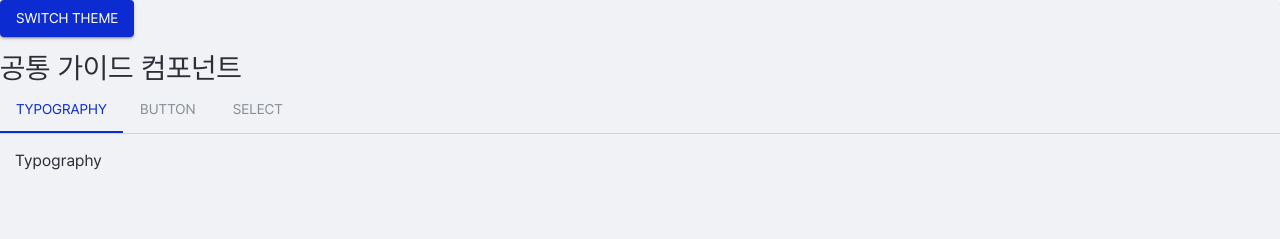
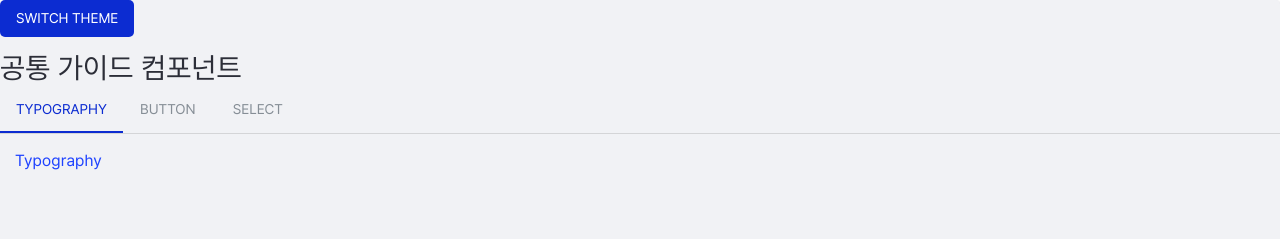
Before and after one commit to haejuoh/rentpub, a React (Create React App) app: page / in a window 1280 px wide. Shown: the top 239 px of the page. Built offline with nearby package versions, Linux system fonts and the light colour scheme.

Commit message:
가이드타이틀 수정

```diff
--- a/src/App.js
+++ b/src/App.js
@@ -1,6 +1,6 @@
 import React, { useState, useMemo, useContext } from "react";
-import { styled } from "@mui/styles";
-import { ThemeProvider } from "@mui/material/styles";
+// import { styled } from "@mui/styles";
+import { ThemeProvider, styled } from "@mui/material/styles";
 import { CssBaseline } from "@mui/material";
 import { lightTheme, darkTheme } from "../src/assets/style/customTheme";
 import {
@@ -28,12 +28,17 @@ const MyButton = styled(Button)({
 //   color: gray[900],
 // });
 
+// const GuideTitle = styled(Typography)(
+//   ({ theme }) => `
+//   font-size: "1.5rem",
+//   font-weight: 600,
+//   color: ${theme.palette.primary.main};
+//   `
+// );
 const GuideTitle = styled(Typography)(
   ({ theme }) => `
-  font-size: "1.5rem",
-  font-weight: 600,
-  color: ${theme.palette.primary.main};
-  `
+  color: ${theme.palette.primary.light}
+`
 );
 
 const Wrap = styled(Paper)({
```
